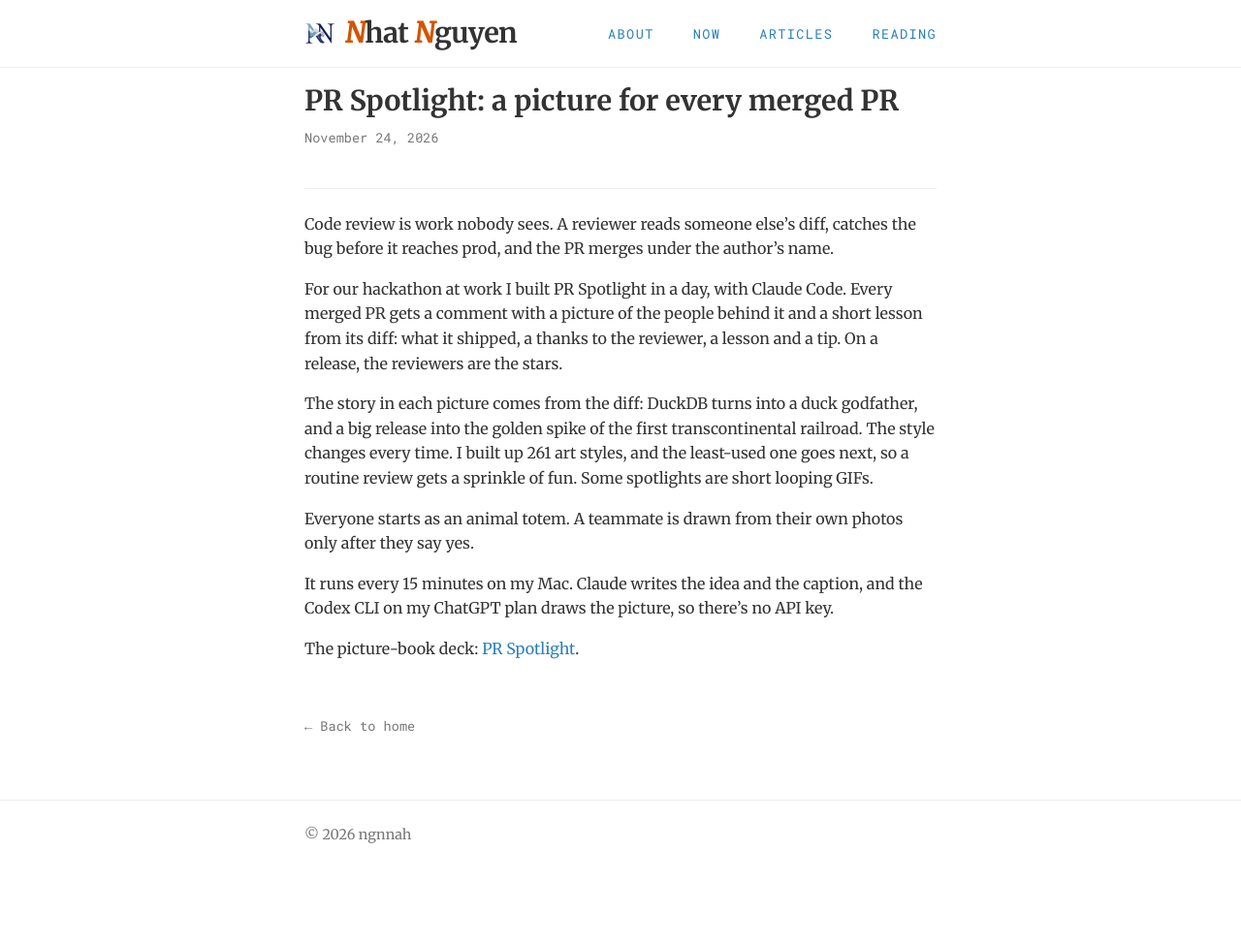
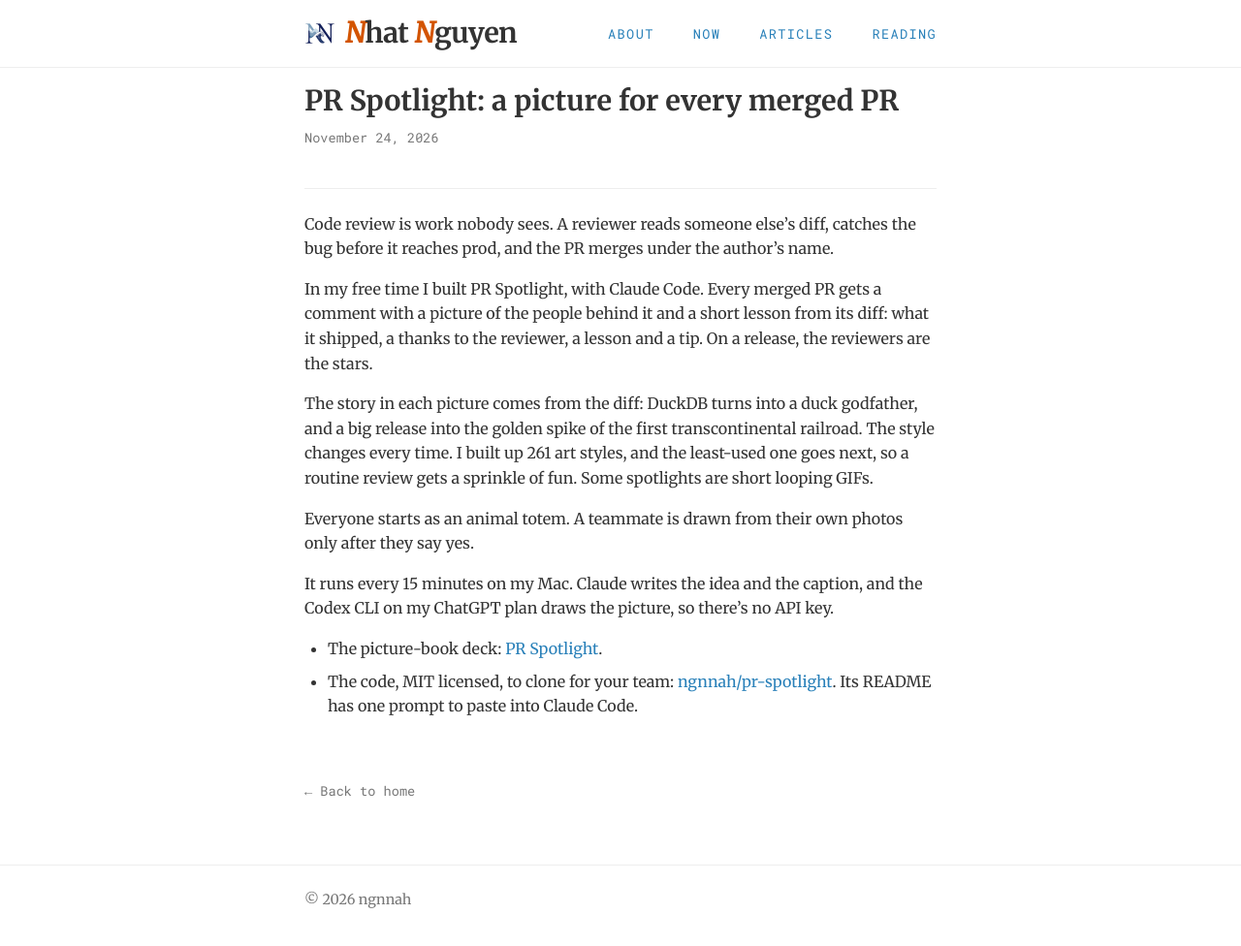
Before and after one commit to ngnnah/ngnnah.github.io, a Jekyll site: the page built from _posts/2026-11-24-pr-spotlight.md, in a window 1280 px wide and 996 px high. Shown: the top 976 px of the window at 97% size. Built offline with Jekyll 4.4.1, drawn with Linux system fonts in a browser that asks for light colours.

Commit message:
post: PR Spotlight is a free-time project; link its code
Co-Authored-By: Claude Opus 5.5 <noreply@anthropic.com>

```diff
--- a/_posts/2026-11-24-pr-spotlight.md
+++ b/_posts/2026-11-24-pr-spotlight.md
@@ -6,7 +6,7 @@ date: 2026-11-24
 
 Code review is work nobody sees. A reviewer reads someone else's diff, catches the bug before it reaches prod, and the PR merges under the author's name.
 
-For our hackathon at work I built PR Spotlight in a day, with Claude Code. Every merged PR gets a comment with a picture of the people behind it and a short lesson from its diff: what it shipped, a thanks to the reviewer, a lesson and a tip. On a release, the reviewers are the stars.
+In my free time I built PR Spotlight, with Claude Code. Every merged PR gets a comment with a picture of the people behind it and a short lesson from its diff: what it shipped, a thanks to the reviewer, a lesson and a tip. On a release, the reviewers are the stars.
 
 The story in each picture comes from the diff: DuckDB turns into a duck godfather, and a big release into the golden spike of the first transcontinental railroad. The style changes every time. I built up 261 art styles, and the least-used one goes next, so a routine review gets a sprinkle of fun. Some spotlights are short looping GIFs.
 
@@ -14,4 +14,5 @@ Everyone starts as an animal totem. A teammate is drawn from their own photos on
 
 It runs every 15 minutes on my Mac. Claude writes the idea and the caption, and the Codex CLI on my ChatGPT plan draws the picture, so there's no API key.
 
-The picture-book deck: [PR Spotlight](https://ngnnah.github.io/I-And-AI/projects/pr-spotlight/).
+- The picture-book deck: [PR Spotlight](https://ngnnah.github.io/I-And-AI/projects/pr-spotlight/).
+- The code, MIT licensed, to clone for your team: [ngnnah/pr-spotlight](https://github.com/ngnnah/pr-spotlight). Its README has one prompt to paste into Claude Code.
```
